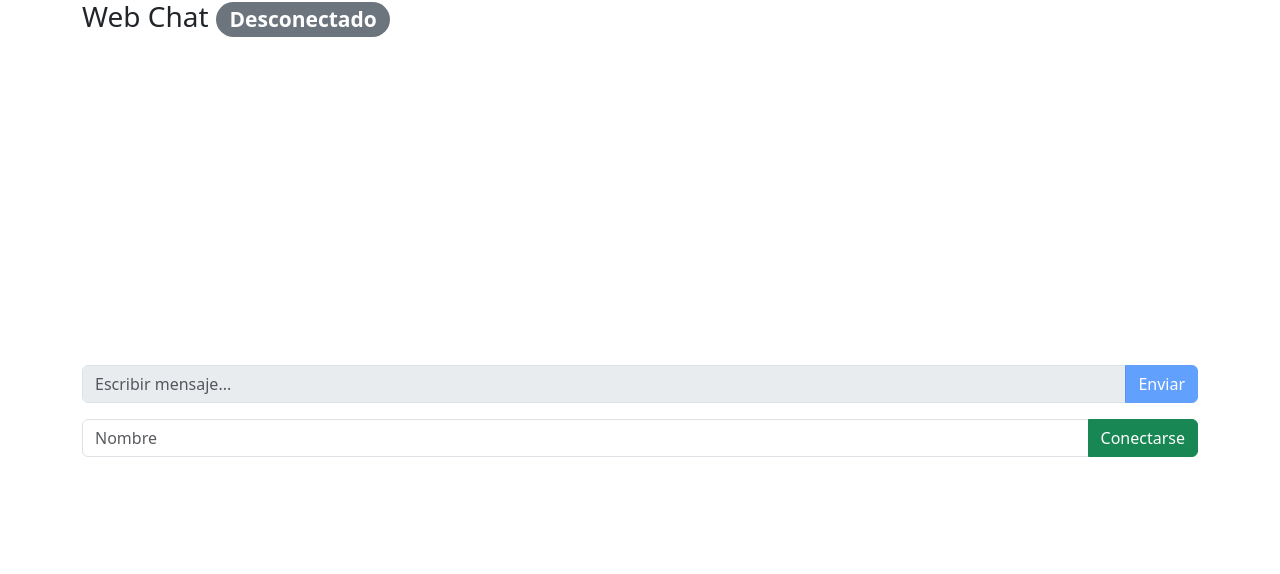
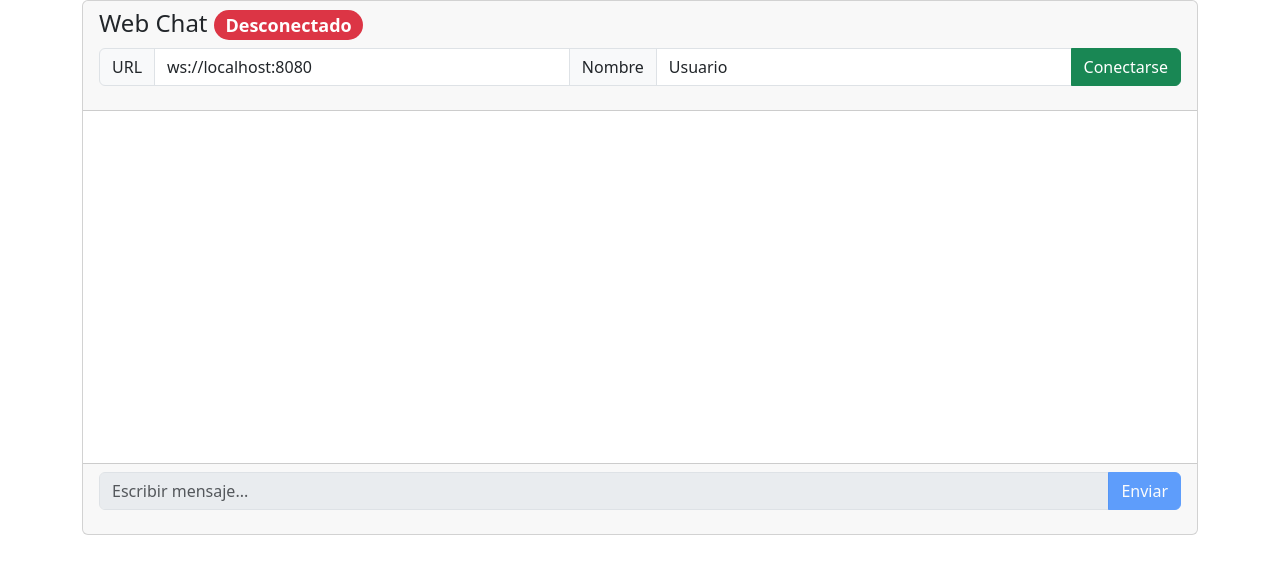
Before and after one commit to dpmbaltar/lpd-rx, a website: page public/index.html in a window 1280 px wide. Drawn offline with nearby package versions, Linux system fonts and the light colour scheme.

Commit message:
Actualizar layout

```diff
--- a/public/index.html
+++ b/public/index.html
@@ -4,22 +4,33 @@
     <title>Web Chat</title>
     <meta charset="UTF-8" />
     <link href="https://cdn.jsdelivr.net/npm/bootstrap@5.3.0/dist/css/bootstrap.min.css" rel="stylesheet" type="text/css" />
-    <link href="./style.css?v=0.13" rel="stylesheet" type="text/css" />
+    <link href="./style.css?v=0.23" rel="stylesheet" type="text/css" />
     <script src="https://cdn.jsdelivr.net/npm/bootstrap@5.3.0/dist/js/bootstrap.bundle.min.js" type="text/javascript"></script>
-    <script src="./main.js?v=0.18" type="text/javascript"></script>
+    <script src="./main.js?v=0.29" type="text/javascript"></script>
   </head>
   <body>
     <main class="container-md">
-      <h3>Web Chat <span id="chat-status-text" class="badge rounded-pill text-bg-secondary">Desconectado</span></h3>
-      <div id="chat-content-box"></div>
-      <div id="chat-input-box">
-        <div class="input-group mb-3">
-          <input id="chat-input-text" type="text" class="form-control" placeholder="Escribir mensaje..." aria-label="Escribir mensaje..." aria-describedby="button-addon2" disabled>
-          <button id="chat-input-send" class="btn btn-primary" type="button" id="button-addon2" disabled>Enviar</button>
+      <div class="card">
+        <div class="card-header">
+          <h4 class="card-title">Web Chat <span id="chat-status-text" class="badge rounded-pill text-bg-danger">Desconectado</span></h4>
+          <div class="input-group mb-3">
+              <span class="input-group-text" id="basic-addon1">URL</span>
+              <input id="chat-input-url" type="text" value="ws://localhost:8080" class="form-control" placeholder="URL" aria-label="URL" aria-describedby="button-addon2">
+              <span class="input-group-text" id="basic-addon1">Nombre</span>
+              <input id="chat-input-name" type="text" value="Usuario" class="form-control" placeholder="Nombre" aria-label="Nombre" aria-describedby="button-addon2">
+              <button id="chat-input-open-close" class="btn btn-success" type="button" id="button-addon2">Conectarse</button>
+          </div>
         </div>
-        <div class="input-group mb-3">
-          <input id="chat-input-name" type="text" class="form-control" placeholder="Nombre" aria-label="Nombre" aria-describedby="button-addon2">
-          <button id="chat-input-open-close" class="btn btn-success" type="button" id="button-addon2">Conectarse</button>
+        <div class="card-body">
+          <div id="chat-content-box"></div>
+        </div>
+        <div class="card-footer">
+          <div id="chat-input-box">
+            <div class="input-group mb-3">
+              <input id="chat-input-text" type="text" class="form-control" placeholder="Escribir mensaje..." aria-label="Escribir mensaje..." aria-describedby="button-addon2" disabled>
+              <button id="chat-input-send" class="btn btn-primary" type="button" id="button-addon2" disabled>Enviar</button>
+            </div>
+          </div>
         </div>
       </div>
     </main>
```
